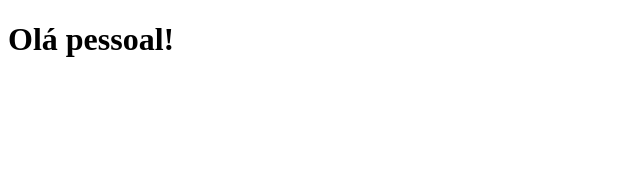
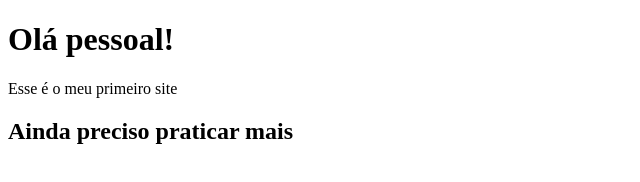
Before and after one commit to arielmbertola/aula4c, a plain HTML site: page index.html in a window 1280 px wide. Shown: the whole page, without its empty margins (0-640 px from the left). Drawn offline with Linux system fonts and the light colour scheme.

Commit message:
adicionei descrição e subtítulo

```diff
--- a/index.html
+++ b/index.html
@@ -7,5 +7,8 @@
 </head>
 <body>
     <h1>Olá pessoal!</h1>
+    <p>Esse é o meu primeiro site</p>
+
+    <h2>Ainda preciso praticar mais</h2>
 </body>
 </html>
```
